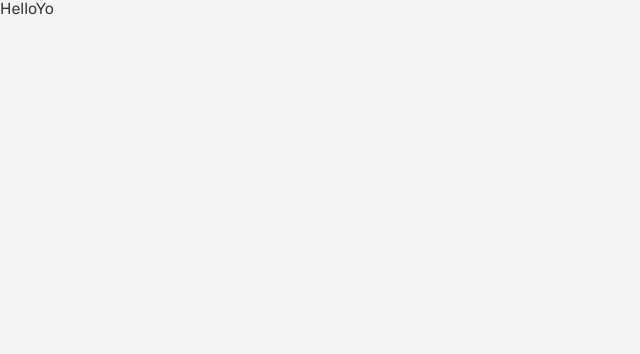
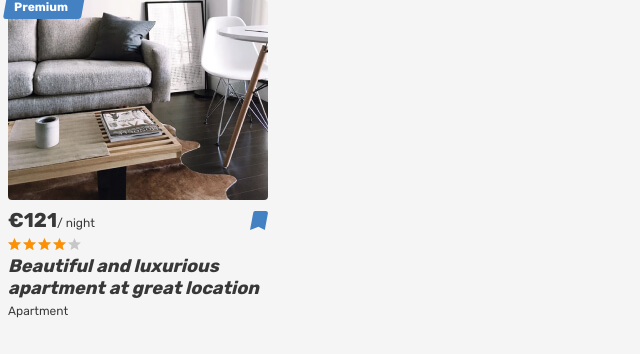
Before and after one commit to cartario/1175789-six-cities-4, a React app: page /pc in a window 1280 px wide. Shown: the top 354 px of the page, without its empty margins (0-640 px from the left). Built offline with nearby package versions, Linux system fonts and the light colour scheme.

Commit message:
карточка place-card

```diff
--- a/public/index.html
+++ b/public/index.html
@@ -5,7 +5,7 @@
   <meta http-equiv="X-UA-Compatible" content="IE=edge">
   <meta name="viewport" content="width=device-width, initial-scale=1.0">
   <title>6 cities</title>
-  <link rel="stylesheet" href="css/main.css">
+  <link rel="stylesheet" href="/css/main.css">
 </head>
 
 <body>
@@ -14,6 +14,6 @@
   </div>
 
   <div id="root"></div>
-  <script src="bundle.js"></script>
+  <script src="/bundle.js"></script>
 </body>
 </html>
--- a/src/components/app/app.jsx
+++ b/src/components/app/app.jsx
@@ -1,10 +1,44 @@
 import React from "react";
+import {history} from "../../history.js";
+import {AppRoutes} from "../../const.js";
+import {Switch, Route, Router, Redirect} from "react-router-dom";
+
+import PlaceCard from "../place-card/place-card.jsx";
+
+const offer = {
+  isPremium: true,
+  previewImg: `img/apartment-01.jpg`,
+  price: 121,
+  title: `Beautiful and luxurious apartment at great location`,
+  type: `Apartment`,
+  rating: 80,
+  isFavorite: true,
+  id: 5,
+};
 
 const App = () => {
   return (
-    <>
-      <div>HelloYo</div>
-    </>
+    <Router history = {history}>
+      <Switch>
+        <Route
+          exact
+          path={AppRoutes.MAIN}
+          render= {()=>{
+            return <div>HelloYo</div>;
+          }
+          }
+        />
+        <Route
+          path="/pc"
+          render= {()=>{
+            return <PlaceCard
+              offer={offer}
+            />;
+          }
+          }
+        />
+      </Switch>
+    </Router>
   );
 };
 
--- /dev/null
+++ b/src/components/place-card/place-card.jsx
@@ -0,0 +1,88 @@
+import React from "react";
+import PropTypes from "prop-types";
+import {AppRoutes} from "../../const";
+import {Link} from "react-router-dom";
+
+const PlaceCard = (props) => {
+  const {offer} = props;
+
+  const {
+    isPremium,
+    previewImg,
+    price,
+    title,
+    type,
+    rating,
+    isFavorite,
+    id,
+
+  } = offer;
+
+  return (
+    <article className="cities__place-card place-card">
+      {isPremium &&
+        <div className="place-card__mark">
+          <span>Premium</span>
+        </div>}
+
+      <div className="cities__image-wrapper place-card__image-wrapper">
+        <a href="#">
+          <img className="place-card__image" src={previewImg} width="260" height="200" alt="Place image"/>
+        </a>
+      </div>
+      <div className="place-card__info">
+        <div className="place-card__price-wrapper">
+          <div className="place-card__price">
+            <b className="place-card__price-value">€{price}</b>
+            <span className="place-card__price-text">/&nbsp;night</span>
+          </div>
+
+          {isFavorite
+            ? <button className="place-card__bookmark-button place-card__bookmark-button--active button" type="button">
+              <svg className="place-card__bookmark-icon" width="18" height="19">
+                <use xlinkHref="#icon-bookmark">
+                </use>
+              </svg>
+              <span className="visually-hidden">To bookmarks</span>
+            </button>
+            :
+            <button className="place-card__bookmark-button button" type="button">
+              <svg className="place-card__bookmark-icon" width="18" height="19">
+                <use xlinkHref="#icon-bookmark">
+                </use>
+              </svg>
+              <span className="visually-hidden">To bookmarks</span>
+            </button>
+          }
+
+        </div>
+        <div className="place-card__rating rating">
+          <div className="place-card__stars rating__stars">
+            <span style={{width: `${rating}%`}}></span>
+            <span className="visually-hidden">Rating</span>
+          </div>
+        </div>
+        <h2 className="place-card__name">
+          <Link to={`${AppRoutes.ROOM}/${id}`}>{title}</Link>
+        </h2>
+        <p className="place-card__type">{type}</p>
+      </div>
+    </article>
+  );
+};
+
+
+PlaceCard.propTypes = {
+  offer: PropTypes.shape({
+    isPremium: PropTypes.bool.isRequired,
+    previewImg: PropTypes.string.isRequired,
+    price: PropTypes.number.isRequired,
+    title: PropTypes.string.isRequired,
+    type: PropTypes.string.isRequired,
+    rating: PropTypes.number.isRequired,
+    isFavorite: PropTypes.bool.isRequired,
+    id: PropTypes.number.isRequired,
+  })
+};
+
+export default PlaceCard;
--- /dev/null
+++ b/src/const.js
@@ -0,0 +1,6 @@
+export const AppRoutes = {
+  MAIN: `/`,
+  SIGN_IN: `/login`,
+  FAVORITES: `/favorites`,
+  ROOM: `/offer`,
+};
--- /dev/null
+++ b/src/history.js
@@ -0,0 +1,3 @@
+import {createBrowserHistory} from "history";
+
+export const history = createBrowserHistory();
--- a/src/index.js
+++ b/src/index.js
@@ -3,7 +3,6 @@ import ReactDOM from "react-dom";
 import App from "./components/app/app.jsx";
 
 ReactDOM.render(
-    <App/>
-    ,
+    <App/>,
     document.querySelector(`#root`)
 );
```
